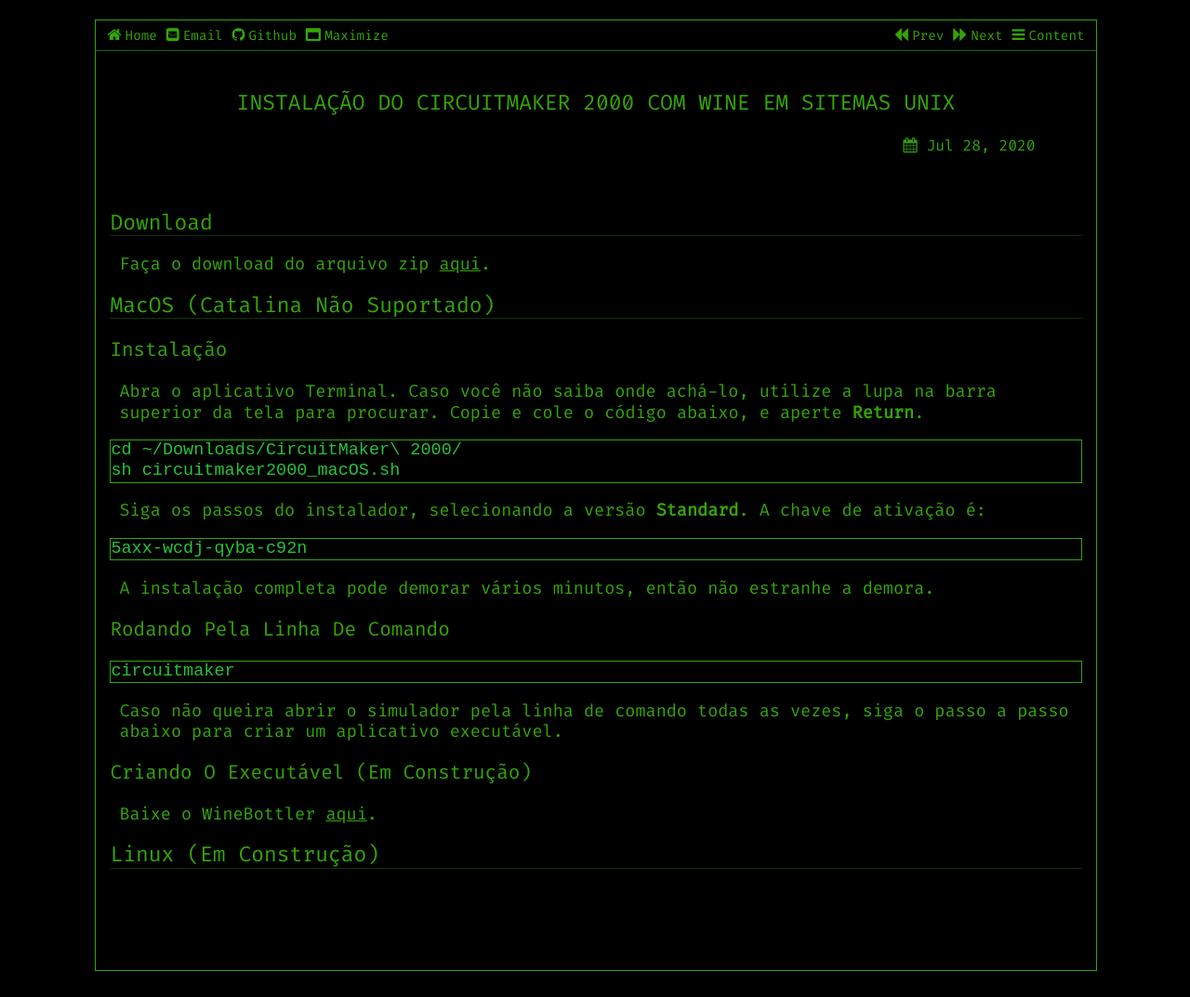
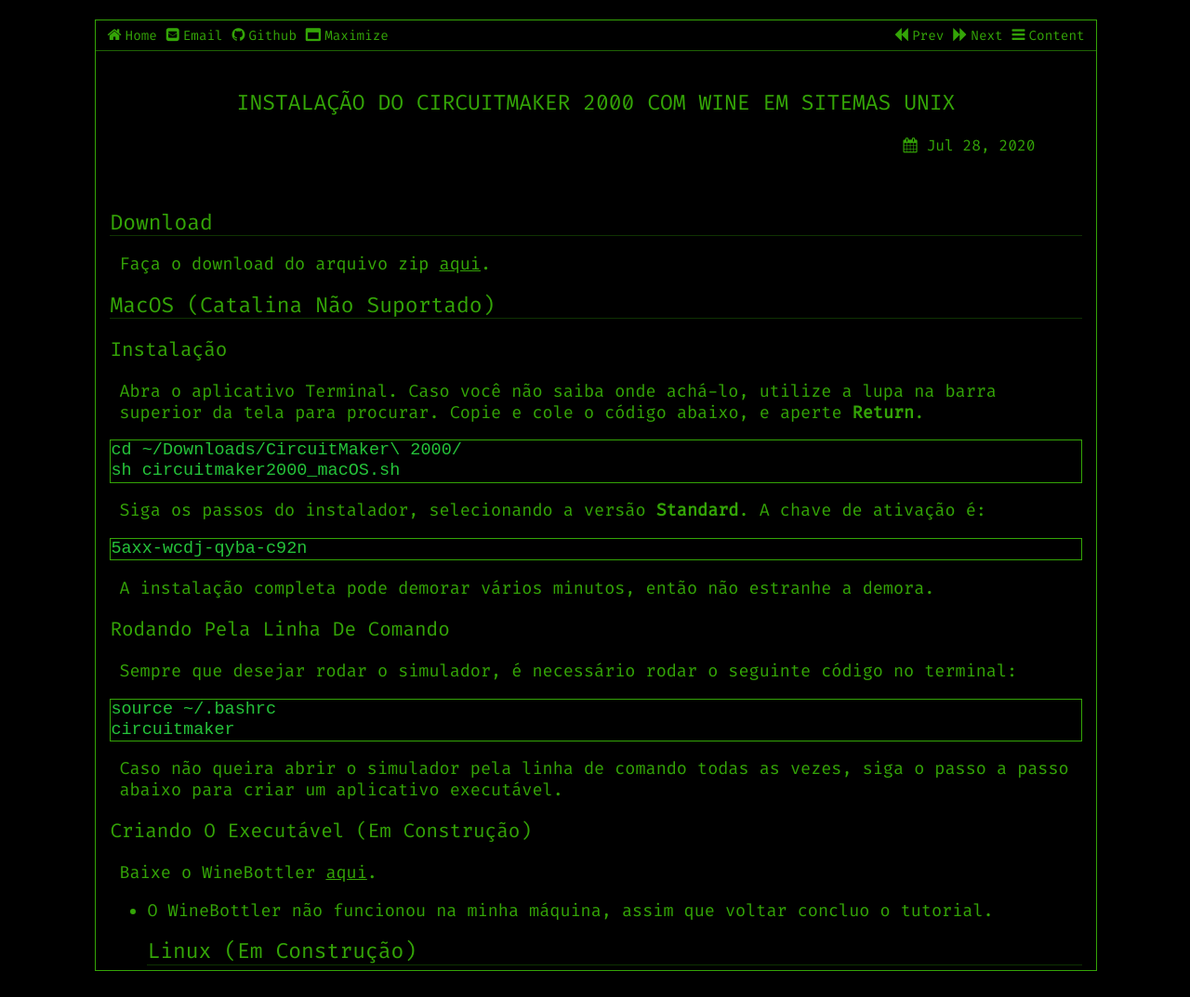
Before and after one commit to vnakayama/vnakayama.github.io, a Jekyll site: the page built from _posts/2020-07-28-circuitmaker.markdown, in a window 1280 px wide. Shown: the whole page at 93% size. Built offline with Jekyll 4.4.1, drawn with Linux system fonts in a browser that asks for light colours.

Commit message:
Update 2020-07-28-circuitmaker.markdown

````diff
--- a/_posts/2020-07-28-circuitmaker.markdown
+++ b/_posts/2020-07-28-circuitmaker.markdown
@@ -20,12 +20,15 @@
 ```
 A instalação completa pode demorar vários minutos, então não estranhe a demora.
 ### Rodando pela linha de comando
+Sempre que desejar rodar o simulador, é necessário rodar o seguinte código no terminal:
 ```
+source ~/.bashrc
 circuitmaker
 ```
 Caso não queira abrir o simulador pela linha de comando todas as vezes, siga o passo a passo abaixo para criar um aplicativo executável.
 ### Criando o executável (Em construção)
 Baixe o WineBottler [aqui][winebottler].
+* O WineBottler não funcionou na minha máquina, assim que voltar concluo o tutorial.
 ## Linux (Em construção)
 
 [download]: https://drive.google.com/file/d/1gIWiCRRrABUL2n3EeoBzjJDkgWVioMGZ/view?usp=sharing
````
